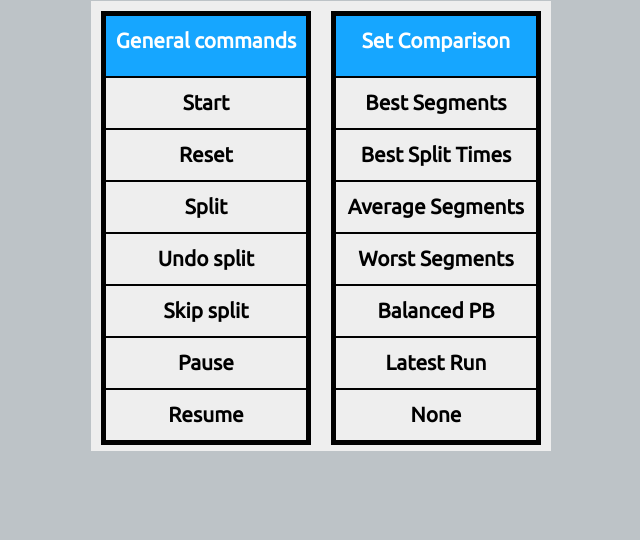
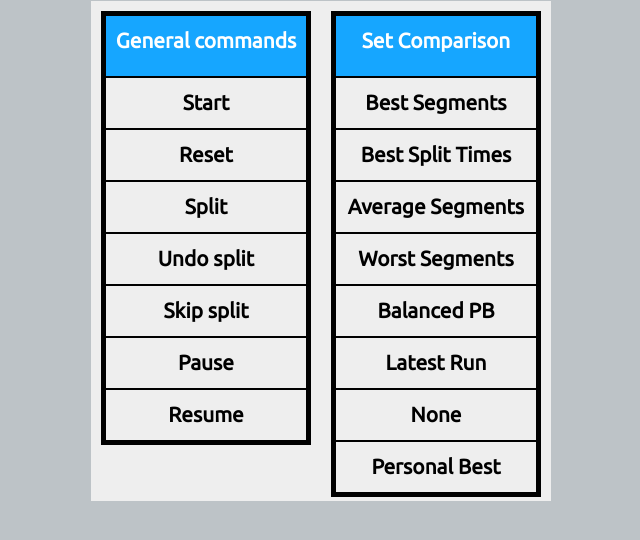
Before and after one commit to JermJermJerm/LiveSplit_Dashboard, a website: page index.html in a window 1280 px wide. Shown: the part 68-608 px from the top of the page, without its empty margins (319-959 px from the left). Drawn offline with nearby package versions, Linux system fonts and the light colour scheme; no server answers.

Commit message:
PB tab
Added a tab to set the comparison to Personal Best

```diff
--- a/index.html
+++ b/index.html
@@ -61,6 +61,7 @@
 						<li class="LS_command" id="setcomparison Balanced PB">Balanced PB</li>
 						<li class="LS_command" id="setcomparison Latest Run">Latest Run</li>
 						<li class="LS_command" id="setcomparison None">None</li>
+						<li class="LS_command" id="setcomparison Personal Best">Personal Best</li>
 					</ul>
 				</div>
 
--- a/styles.css
+++ b/styles.css
@@ -33,7 +33,7 @@ body{
 
 #dashboard{
 	border-top: 1px #BDC3C7 solid;
-	height: 450px;
+	height: 500px;
 }
 
 #general, #comparisons{
```
